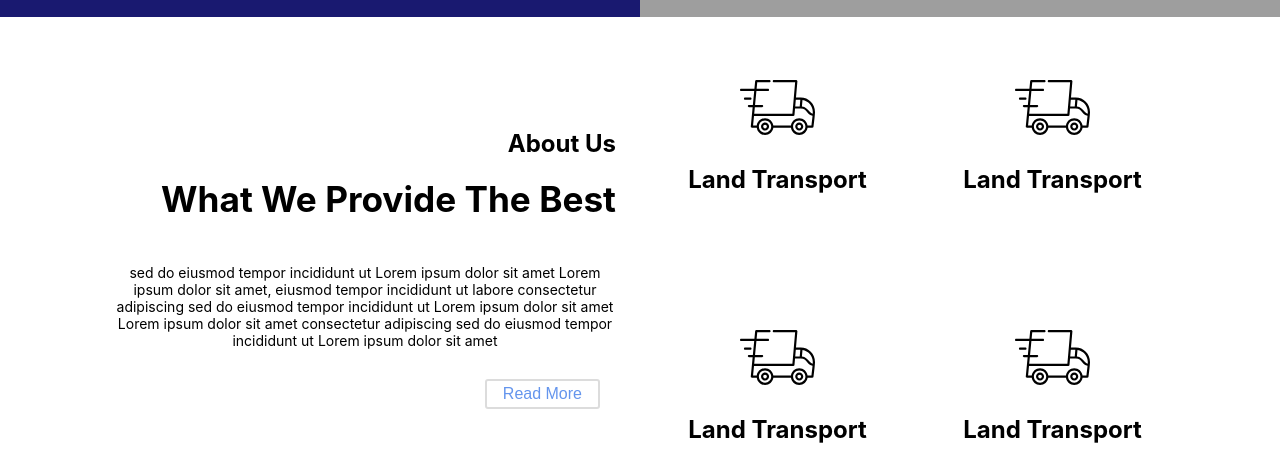
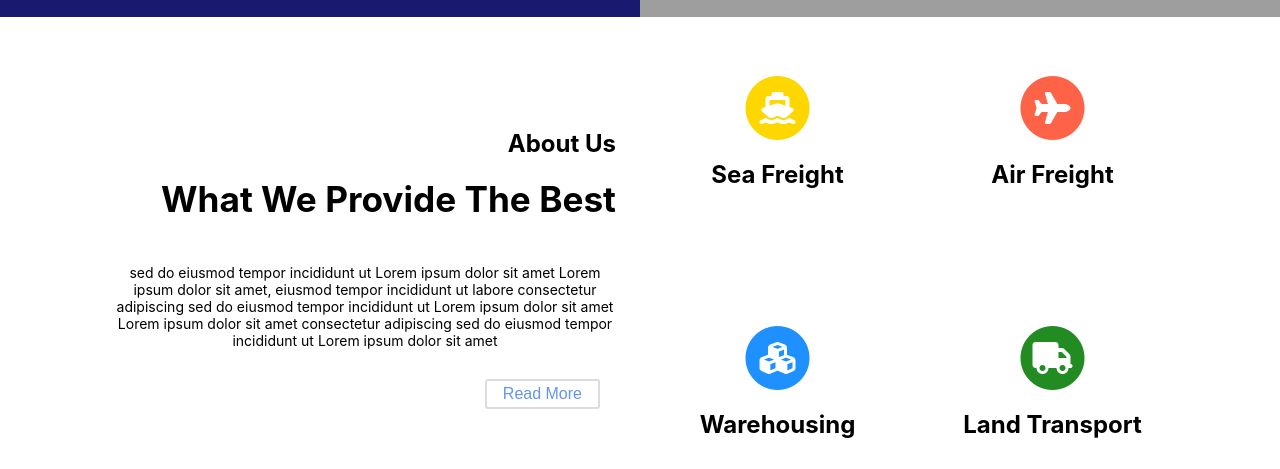
Before and after one commit to nunogervasio/spa-v2, a React (Create React App) app: page / in a window 1280 px wide. Shown: the part 483-952 px from the top of the page. Built offline with nearby package versions, Linux system fonts and the light colour scheme; grey boxes are pictures that could not be loaded.

Commit message:
add idividual icons

```diff
--- a/src/AboutUs/aboutUs.js
+++ b/src/AboutUs/aboutUs.js
@@ -9,6 +9,7 @@ import {
   Image
 } from "../components";
 import img from "../images/delivery-truck.svg";
+import { FaPlane } from "react-icons/fa";
 const AboutSection = styled(Section)`
   flex-direction: column;
   @media (min-width: 992px) {
@@ -66,19 +67,38 @@ const AboutUs = () => {
       </TitleContainer>
       <GridContainer>
         <ServiceCard>
-          <ServiceImage src={img} />
-          <Title>Land Transport</Title>
+          <span className="fa-stack fa-2x">
+            <i class="fas fa-circle fa-stack-2x" style={{ color: "gold" }} />
+            <i class="fas fa-ship fa-stack-1x fa-inverse" />
+          </span>
+          <Title>Sea Freight</Title>
         </ServiceCard>
         <ServiceCard>
-          <ServiceImage src={img} />
-          <Title>Land Transport</Title>
+          {/* <FaPlane size="3em" className="fa-stack fa-2x" /> */}
+          <span className="fa-stack fa-2x">
+            <i class="fas fa-circle fa-stack-2x" style={{ color: "tomato" }} />
+            <i class="fas fa-plane fa-stack-1x fa-inverse" />
+          </span>
+          <Title>Air Freight</Title>
         </ServiceCard>
         <ServiceCard>
-          <ServiceImage src={img} />
-          <Title>Land Transport</Title>
+          <span className="fa-stack fa-2x">
+            <i
+              class="fas fa-circle fa-stack-2x"
+              style={{ color: "dodgerblue" }}
+            />
+            <i class="fas fa-cubes fa-stack-1x fa-inverse" />
+          </span>
+          <Title>Warehousing</Title>
         </ServiceCard>
         <ServiceCard>
-          <ServiceImage src={img} />
+          <span className="fa-stack fa-2x">
+            <i
+              class="fas fa-circle fa-stack-2x"
+              style={{ color: "forestgreen" }}
+            />
+            <i class="fas fa-truck fa-stack-1x fa-inverse" />
+          </span>
           <Title>Land Transport</Title>
         </ServiceCard>
       </GridContainer>
```
